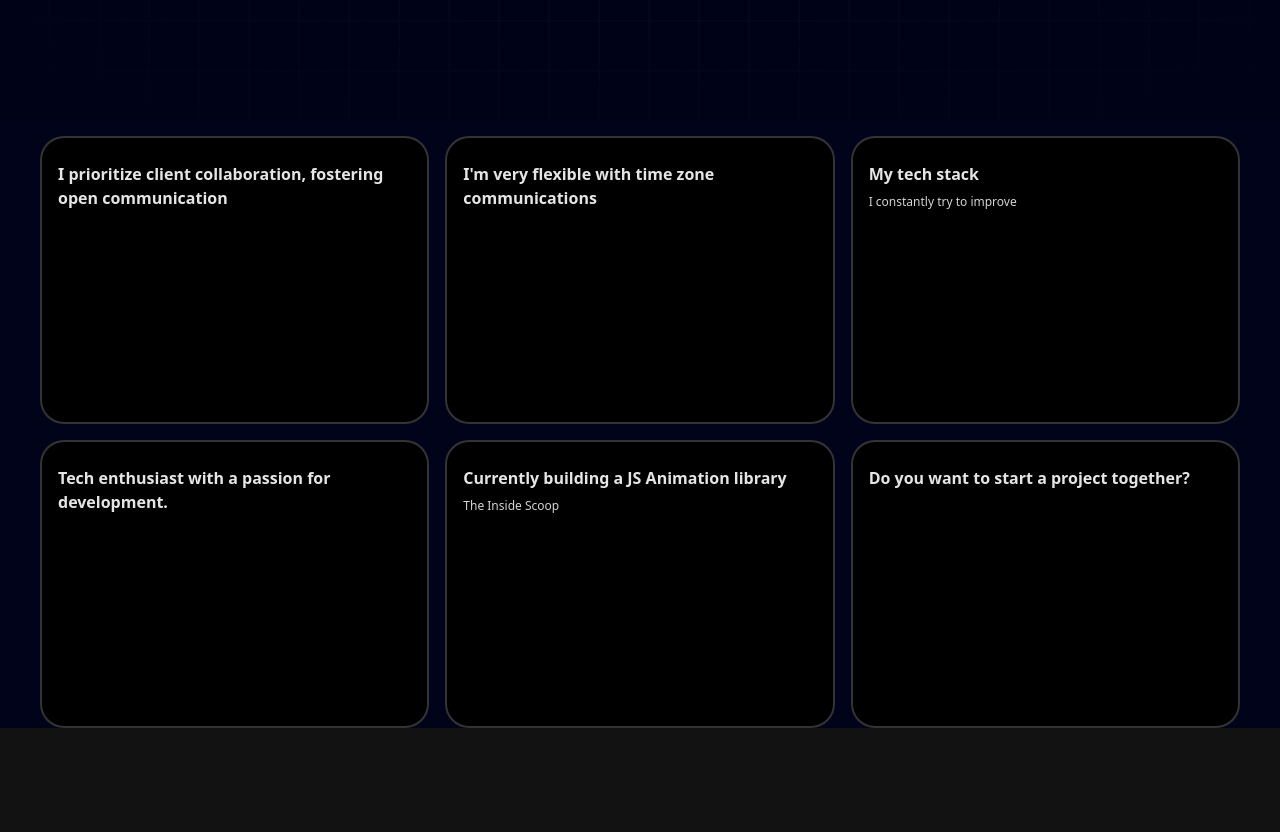
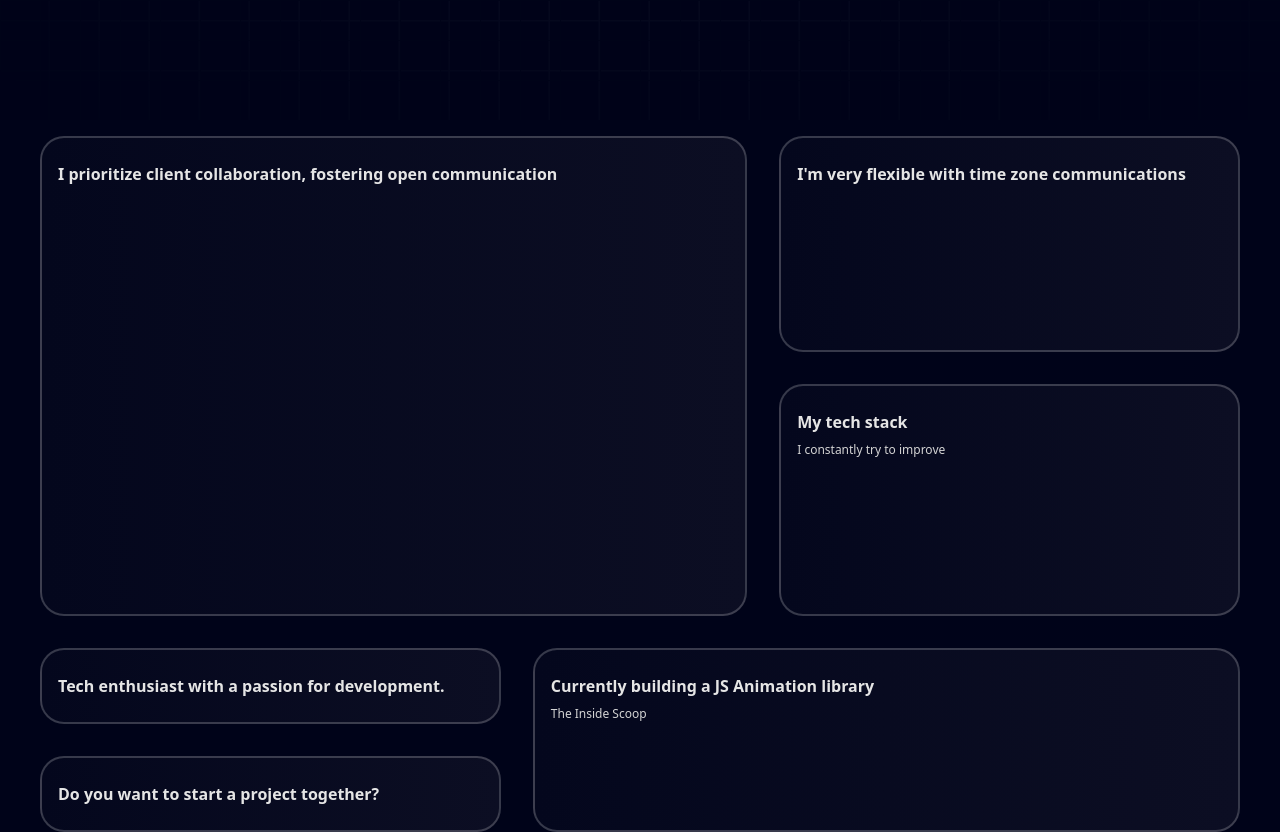
Before and after one commit to NNaumenko83/portfolio-front, a Next.js app: page / in a window 1280 px wide. Shown: the part 680-1512 px from the top of the page. Before the commit the page ends 1408 px from the top, so only its background shows below. Built offline with nearby package versions, Linux system fonts and the light colour scheme.

Commit message:
refactor: simplify grid item mapping and enhance BentoGrid styling

```diff
--- a/src/components/grid/Grid.tsx
+++ b/src/components/grid/Grid.tsx
@@ -8,12 +8,17 @@
     return (
         <section id="about">
             <BentoGrid >
-                {gridItems.map((item) => (
+                {gridItems.map(({ id, title, description, className, img, imgClassName, titleClassName, spareImg }) => (
                     <BentoGridItem
-                        id={item.id}
-                        key={item.id}
-                        title={item.title}
-                        description={item.description}
+                        id={id}
+                        key={id}
+                        title={title}
+                        description={description}
+                        className={className}
+                        img={img}
+                        imgClassName={imgClassName}
+                        titleClassName={titleClassName}
+                        spareImg={spareImg}
                     />
                 ))}
             </BentoGrid >
--- a/src/components/ui/BentoGrid.tsx
+++ b/src/components/ui/BentoGrid.tsx
@@ -9,9 +9,8 @@
 }) => {
     return (
         <div
-            className={cn(
-                "mx-auto grid max-w-7xl grid-cols-1 gap-4 md:auto-rows-[18rem] md:grid-cols-3",
-                className,
+            className={cn("grid grid-cols-1 md:grid-cols-6 lg:grid-cols-5 md:grid-row-7 gap-4 lg:gap-8 mx-auto",
+                className
             )}
         >
             {children}
@@ -23,27 +22,34 @@
     className,
     title,
     description,
-    header,
-    icon,
-    id
+    id, img, imgClassName, titleClassName, spareImg
+
 }: {
     className?: string;
     title?: string | React.ReactNode;
     description?: string | React.ReactNode;
-    header?: React.ReactNode;
-    icon?: React.ReactNode;
-    id: number;
+    spareImg: string;
+    id?: number;
+    img?: string;
+    imgClassName?: string;
+    titleClassName?: string;
+
 }) => {
     return (
         <div
             className={cn(
-                "group/bento shadow-input row-span-1 flex flex-col justify-between space-y-4 relative rounded-3xl   bg-white p-4 transition duration-200 hover:shadow-xl dark:border-white/[0.2] dark:bg-black dark:shadow-none border-2 border-red-500",
+                "group/bento shadow-input row-span-1 flex flex-col justify-between space-y-4 relative rounded-3xl   bg-white p-4 transition duration-200 hover:shadow-xl dark:border-white/[0.2] dark:bg-black dark:shadow-none border-2 ",
                 className,
             )}
+            style={{
+                background: "rgb(4,7,29)",
+                backgroundImage:
+                    "linear-gradient(90deg, rgba(4,7,29,1) 0%, rgba(12,14,35,1) 100%)",
+            }}
         >
-            {header}
+
             <div className="transition duration-200 group-hover/bento:translate-x-2">
-                {icon}
+
                 <div className="mt-2 mb-2 font-sans font-bold text-neutral-600 dark:text-neutral-200">
                     {title}
                 </div>
```
